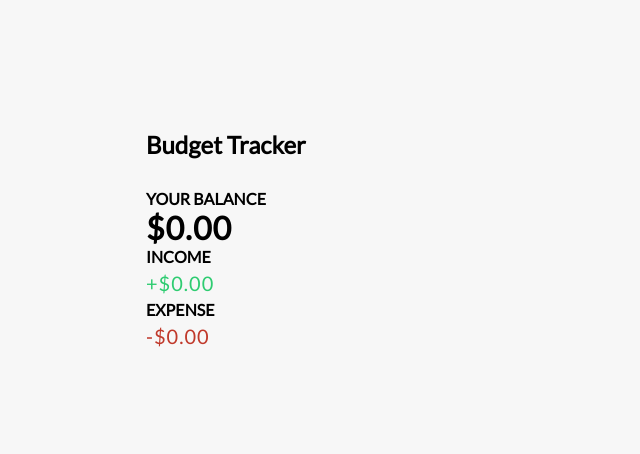
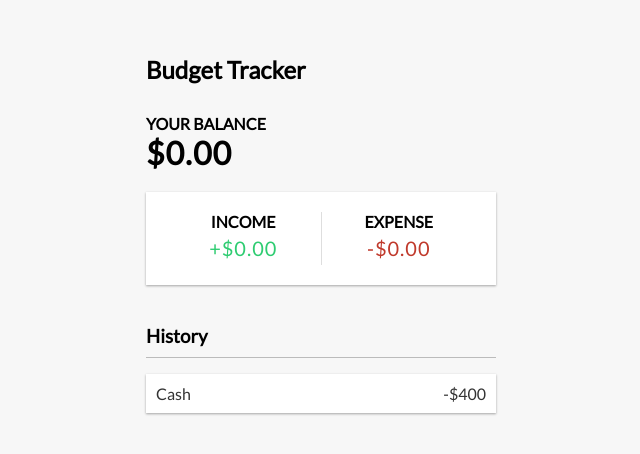
Before and after one commit to nazim806/finance-app, a React (Create React App) app in the folder personal-finance/: page / in a window 1280 px wide. Shown: the part 156-610 px from the top of the page, without its empty margins (319-959 px from the left). Built offline with nearby package versions, Linux system fonts and the light colour scheme.

Commit message:
Transaction History component added

```diff
--- a/personal-finance/src/App.css
+++ b/personal-finance/src/App.css
@@ -40,7 +40,7 @@ h4 {
   text-transform: uppercase;
 }
 
-.inc-exp-container {
+.debit-credit-container {
   background-color: #fff;
   box-shadow: var(--box-shadow);
   padding: 20px;
@@ -49,12 +49,12 @@ h4 {
   margin: 20px 0;
 }
 
-.inc-exp-container>div {
+.debit-credit-container>div {
   flex: 1;
   text-align: center;
 }
 
-.inc-exp-container>div:first-of-type {
+.debit-credit-container>div:first-of-type {
   border-right: 1px solid #dedede;
 }
 
@@ -105,13 +105,13 @@ input[type='number'] {
   outline: 0;
 }
 
-.list {
+.catalog {
   list-style-type: none;
   padding: 0;
   margin-bottom: 40px;
 }
 
-.list li {
+.catalog li {
   background-color: #fff;
   box-shadow: var(--box-shadow);
   color: #333;
@@ -122,11 +122,11 @@ input[type='number'] {
   margin: 10px 0;
 }
 
-.list li.plus {
+.catalog li.plus {
   border-right: 5px solid #2ecc71;
 }
 
-.list li.minus {
+.catalog li.minus {
   border-right: 5px solid #c0392b;
 }
 
@@ -146,6 +146,6 @@ input[type='number'] {
   transition: opacity 0.3s ease;
 }
 
-.list li:hover .delete-btn {
+.catalog li:hover .delete-btn {
   opacity: 1;
 }
--- a/personal-finance/src/App.js
+++ b/personal-finance/src/App.js
@@ -2,6 +2,7 @@ import React from "react";
 import { Header } from "./Components/Header";
 import { Balance } from "./Components/Balance";
 import { DebitCredit } from "./Components/DebitCredit";
+import { TransactionHistory } from "./Components/TransactionHistory";
 
 import "./App.css";
 
@@ -12,6 +13,7 @@ function App() {
       <div className="container">
         <Balance />
         <DebitCredit />
+        <TransactionHistory />
       </div>
     </div>
   );
--- /dev/null
+++ b/personal-finance/src/Components/TransactionHistory.js
@@ -0,0 +1,15 @@
+import React from "react";
+
+export const TransactionHistory = () => {
+  return (
+    <>
+      <h3>History</h3>
+      <ul id="catalog" class="catalog">
+        <li class="negative">
+          Cash <span>-$400</span>
+          <button class="delete-btn">X</button>
+        </li>
+      </ul>
+    </>
+  );
+};
```
